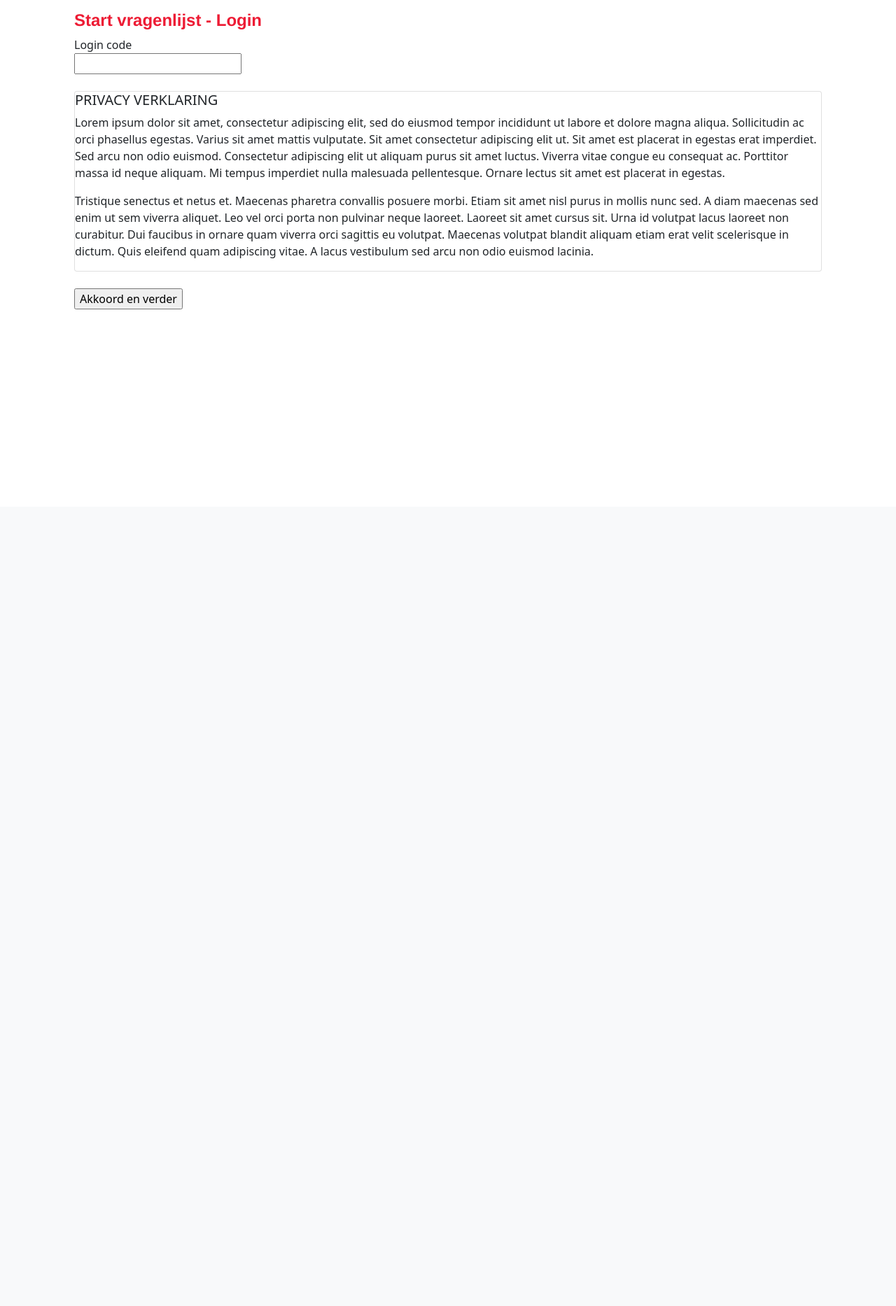
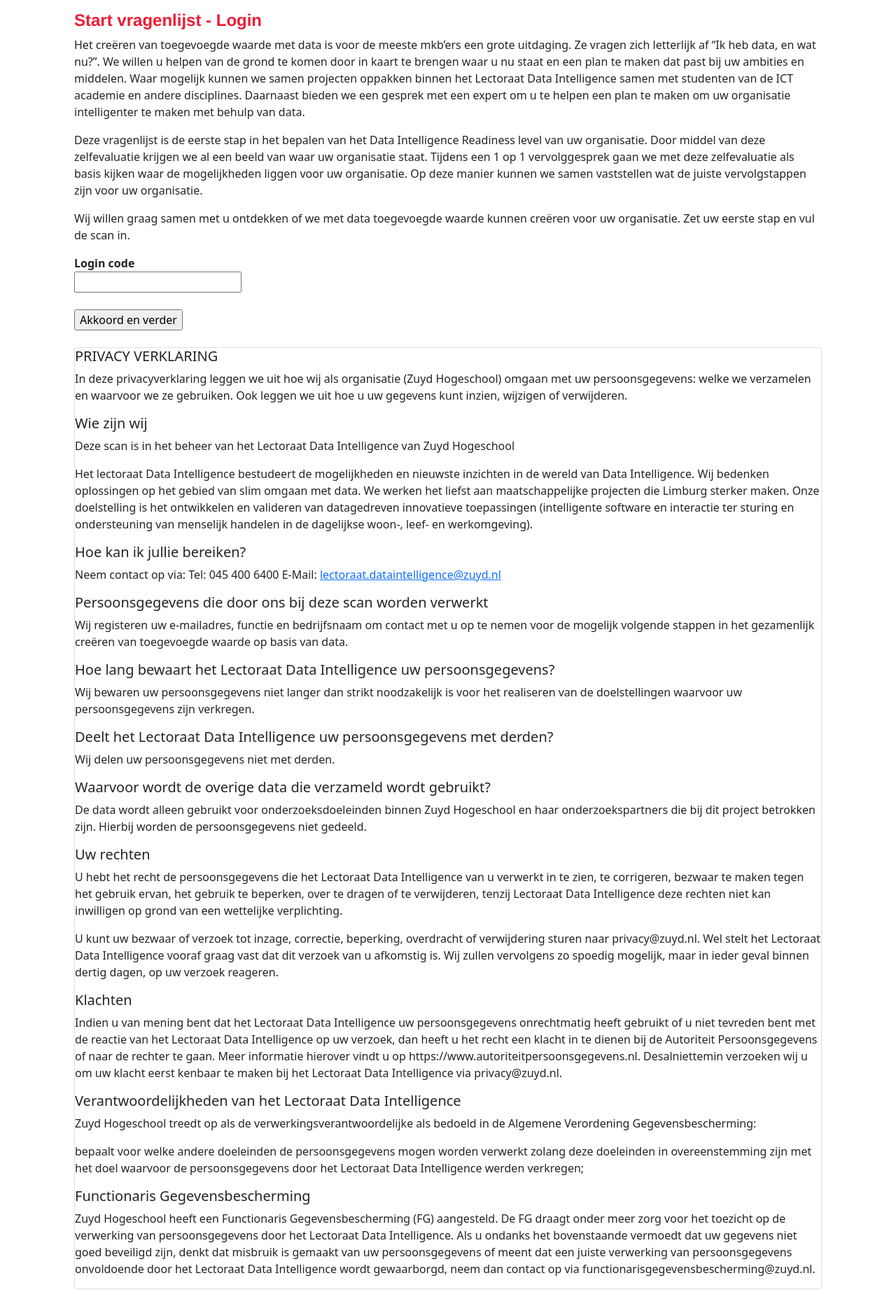
Before and after one commit to Shannendorf/DataEnWatNu, a Flask app: page /questions/start in a window 1280 px wide. Shown: the part 76-1942 px from the top of the page at 70% size. Before the commit the page ends 518 px from the top, so only its background shows below. Run offline with Flask 2, Linux system fonts and the light colour scheme; some libraries are stand-ins or nearby versions.

Commit message:
Inserted texts and small changes

```diff
--- a/src/blueprints/questions/forms.py
+++ b/src/blueprints/questions/forms.py
@@ -137,9 +137,9 @@ branch_options = [
 class IntroFormNoListSelection(FlaskForm):
     has_selection = False
     company = StringField("Bedrijfsnaam", validators=[DataRequired(message="Dit veld is verplicht")])
-    email = StringField("Email", validators=[DataRequired(message="Dit veld is verplicht"), Email(message="Geen valide e-mail adres")])
+    email = StringField("Email", validators=[DataRequired(message="Dit veld is verplicht"), Email(message="Geen valide e-mailadres")])
     branch = SelectField("Bedrijfsbranch", choices=branch_options)
-    company_size = StringField("Bedrijfsgrote", validators=[DataRequired(message="Dit veld is verplicht")])
+    company_size = StringField("Bedrijfsgrootte", validators=[DataRequired(message="Dit veld is verplicht")])
     participant_function = StringField("Uw functie", validators=[DataRequired(message="Dit veld is verplicht")])
     submit = SubmitField("Start vragenlijst")
 
@@ -147,9 +147,9 @@ class IntroFormNoListSelection(FlaskForm):
 class IntroForm(FlaskForm):
     has_selection = True
     company = StringField("Bedrijfsnaam", validators=[DataRequired(message="Dit veld is verplicht")])
-    email = StringField("Email", validators=[DataRequired(message="Dit veld is verplicht"), Email(message="Geen valide e-mail adres")])
+    email = StringField("Email", validators=[DataRequired(message="Dit veld is verplicht"), Email(message="Geen valide e-mailadres")])
     branch = SelectField("Bedrijfsbranch", choices=branch_options)
-    company_size = StringField("Bedrijfsgrote", validators=[DataRequired(message="Dit veld is verplicht")])
+    company_size = StringField("Bedrijfsgrootte", validators=[DataRequired(message="Dit veld is verplicht")])
     participant_function = StringField("Uw functie", validators=[DataRequired(message="Dit veld is verplicht")])
     selection = SelectField("Select one")
     submit = SubmitField("Select")
--- a/src/blueprints/questions/routes.py
+++ b/src/blueprints/questions/routes.py
@@ -134,8 +134,8 @@ def advice():
     if form.validate_on_submit():
         email_address = [form.answer.data]
         send_email('Data en wat nu rapport', current_app.config['ADMINS'][0], email_address, 'In de bijlage treft u het Data en wat nu rapport aan.', 'In de bijlage treft u het Data en wat nu rapport aan.', session_id)
-    return render_template('advice.html', extra_text="Dit is de eindpagina",
-        title="Eindpagina", form=EmailForm(), groups_dict=groups_dict, case_id=case.id)
+    return render_template('advice.html', extra_text="Onderstaand kunt u uw resultaten zien en het bijbehorende rapport downloaden.",
+        title="Overzicht Resultaten", form=EmailForm(), groups_dict=groups_dict, case_id=case.id)
 
 # Route for report download
 @bp.route('/report', methods=['GET'])
--- a/src/models.py
+++ b/src/models.py
@@ -69,7 +69,7 @@ class Answer(Model):
                     LikertOption.group_id == self.group,
                     LikertOption.value == int(self.answer)))\
                 .first()
-            return f"{option.text} ({option.value})"
+            return f"{option.text}"
         return self.answer
 
 
--- a/src/templates/advice.html
+++ b/src/templates/advice.html
@@ -9,7 +9,7 @@
 <br><br>
 <div class="row">
   <div class="col-md-{% if col_size %}{{ col_size }}{% else %}4{% endif %}">
-    <a href="{{ url_for('questions.report') }}" target="_blank" role="button">Download report</a>
+    <a href="{{ url_for('questions.report') }}" target="_blank" role="button">Download rapport</a>
   </div>
 </div>
 <div class="row">
@@ -17,7 +17,7 @@
 </div>
 <br>
 <div>
-  <h2>Advies</h2>
+  <h2>Resultaten</h2>
   {% for group in groups_dict["groups"] %}
     {% if groups_dict[group]["group"].group_type == "likert" %}
       <hr>
--- a/src/templates/login.html
+++ b/src/templates/login.html
@@ -3,30 +3,85 @@
 {% block app_content %}
 <div class="container">
   <h4>Start vragenlijst - Login</h4>
+  <p>
+    Het creëren van toegevoegde waarde met data is voor de meeste mkb’ers een grote uitdaging. Ze vragen zich letterlijk af “Ik heb data, en wat nu?”. We willen u helpen van de grond te komen door in kaart te brengen waar u nu staat en een plan te maken dat past bij uw ambities en middelen. Waar mogelijk kunnen we samen projecten oppakken binnen het Lectoraat Data Intelligence samen met studenten van de ICT academie en andere disciplines. Daarnaast bieden we een gesprek met een expert om u te helpen een plan te maken om uw organisatie intelligenter te maken met behulp van data.
+  </p>
+  <p>
+    Deze vragenlijst is de eerste stap in het bepalen van het Data Intelligence Readiness level van uw organisatie. Door middel van deze zelfevaluatie krijgen we al een beeld van waar uw organisatie staat. Tijdens een 1 op 1 vervolggesprek gaan we met deze zelfevaluatie als basis kijken waar de mogelijkheden liggen voor uw organisatie. Op deze manier kunnen we samen vaststellen wat de juiste vervolgstappen zijn voor uw organisatie.
+  </p>
+  <p>
+    Wij willen graag samen met u ontdekken of we met data toegevoegde waarde kunnen creëren voor uw organisatie. Zet uw eerste stap en vul de scan in.
+  </p>
 </div>
 <form action="" method="post">
   {{ form.hidden_tag() }}
 
   <div class="container" id="login-form">
-    {{ form.code.label }}<br>
+    <strong>{{ form.code.label }}</strong><br>
     {{ form.code() }}<br>
     <br>
+    {{ form.submit() }}<br><br>
 
     <div class="card" id="privacy">
-      <h5>
-        PRIVACY VERKLARING
-      </h5>
+      <h5>PRIVACY VERKLARING</h5>
       <p>
-        Lorem ipsum dolor sit amet, consectetur adipiscing elit, sed do eiusmod tempor incididunt ut labore et dolore magna aliqua. Sollicitudin ac orci phasellus egestas. Varius sit amet mattis vulputate. Sit amet consectetur adipiscing elit ut. Sit amet est placerat in egestas erat imperdiet. Sed arcu non odio euismod. Consectetur adipiscing elit ut aliquam purus sit amet luctus. Viverra vitae congue eu consequat ac. Porttitor massa id neque aliquam. Mi tempus imperdiet nulla malesuada pellentesque. Ornare lectus sit amet est placerat in egestas.
+        In deze privacyverklaring leggen we uit hoe wij als organisatie (Zuyd Hogeschool) omgaan met uw persoonsgegevens: welke we verzamelen en waarvoor we ze gebruiken. Ook leggen we uit hoe u uw gegevens kunt inzien, wijzigen of verwijderen.
+      </p>
+      <h5>Wie zijn wij</h5>
+      <p>
+        Deze scan is in het beheer van het Lectoraat Data Intelligence van Zuyd Hogeschool
       </p>
       <p>
-        Tristique senectus et netus et. Maecenas pharetra convallis posuere morbi. Etiam sit amet nisl purus in mollis nunc sed. A diam maecenas sed enim ut sem viverra aliquet. Leo vel orci porta non pulvinar neque laoreet. Laoreet sit amet cursus sit. Urna id volutpat lacus laoreet non curabitur. Dui faucibus in ornare quam viverra orci sagittis eu volutpat. Maecenas volutpat blandit aliquam etiam erat velit scelerisque in dictum. Quis eleifend quam adipiscing vitae. A lacus vestibulum sed arcu non odio euismod lacinia.
+        Het lectoraat Data Intelligence bestudeert de mogelijkheden en nieuwste inzichten in de wereld van Data Intelligence. Wij bedenken oplossingen op het gebied van slim omgaan met data. We werken het liefst aan maatschappelijke projecten die Limburg sterker maken. Onze doelstelling is het ontwikkelen en valideren van datagedreven innovatieve toepassingen (intelligente software en interactie ter sturing en ondersteuning van menselijk handelen in de dagelijkse woon-, leef- en werkomgeving).
+      </p>
+      <h5>Hoe kan ik jullie bereiken? </h5>
+      <p>
+        Neem contact op via:
+        Tel: 045 400 6400
+        E-Mail: <a href="mailto:lectoraat.dataintelligence@zuyd.nl">lectoraat.dataintelligence@zuyd.nl</a>
+      </p>
+      <h5>Persoonsgegevens die door ons bij deze scan worden verwerkt </h5>
+      <p>
+        Wij registeren uw e-mailadres, functie en bedrijfsnaam om contact met u op te nemen voor de mogelijk volgende stappen in het gezamenlijk creëren van toegevoegde waarde op basis van data.
+      </p>
+      <h5>Hoe lang bewaart het Lectoraat Data Intelligence uw persoonsgegevens? </h5>
+      <p>
+        Wij bewaren uw persoonsgegevens niet langer dan strikt noodzakelijk is voor het realiseren van de doelstellingen waarvoor uw persoonsgegevens zijn verkregen.
+      </p>
+      <h5>Deelt het Lectoraat Data Intelligence uw persoonsgegevens met derden?</h5>
+      <p>
+        Wij delen uw persoonsgegevens niet met derden.
+      </p>
+      <h5>Waarvoor wordt de overige data die verzameld wordt gebruikt?</h5>
+      <p>
+        De data wordt alleen gebruikt voor onderzoeksdoeleinden binnen Zuyd Hogeschool en haar onderzoekspartners die bij dit project betrokken zijn. Hierbij worden de persoonsgegevens niet gedeeld.
+      </p>
+      <h5>Uw rechten</h5>
+      <p>
+        U hebt het recht de persoonsgegevens die het Lectoraat Data Intelligence van u verwerkt in te zien, te corrigeren, bezwaar te maken tegen het gebruik ervan, het gebruik te beperken, over te dragen of te verwijderen, tenzij Lectoraat Data Intelligence deze rechten niet kan inwilligen op grond van een wettelijke verplichting.
+      </p>
+      <p>
+        U kunt uw bezwaar of verzoek tot inzage, correctie, beperking, overdracht of verwijdering sturen naar privacy@zuyd.nl. Wel stelt het Lectoraat Data Intelligence vooraf graag vast dat dit verzoek van u afkomstig is. Wij zullen vervolgens zo spoedig mogelijk, maar in ieder geval binnen dertig dagen, op uw verzoek reageren.
+      </p>
+      <h5>Klachten</h5>
+      <p>
+        Indien u van mening bent dat het Lectoraat Data Intelligence uw persoonsgegevens onrechtmatig heeft gebruikt of u niet tevreden bent met de reactie van het Lectoraat Data Intelligence op uw verzoek, dan heeft u het recht een klacht in te dienen bij de Autoriteit Persoonsgegevens of naar de rechter te gaan. Meer informatie hierover vindt u op https://www.autoriteitpersoonsgegevens.nl. Desalniettemin verzoeken wij u om uw klacht eerst kenbaar te maken bij het Lectoraat Data Intelligence via privacy@zuyd.nl.
+      </p>
+      <h5>Verantwoordelijkheden van het Lectoraat Data Intelligence</h5>
+      <p>
+        Zuyd Hogeschool treedt op als de verwerkingsverantwoordelijke als bedoeld in de Algemene Verordening Gegevensbescherming:
+      </p>
+      <p>
+        bepaalt voor welke andere doeleinden de persoonsgegevens mogen worden verwerkt zolang deze doeleinden in overeenstemming zijn met het doel waarvoor de persoonsgegevens door het Lectoraat Data Intelligence werden verkregen;
+      </p>
+      <h5>Functionaris Gegevensbescherming</h5>
+      <p>
+        Zuyd Hogeschool heeft een Functionaris Gegevensbescherming (FG) aangesteld. De FG draagt onder meer zorg voor het toezicht op de verwerking van persoonsgegevens door het Lectoraat Data Intelligence. Als u ondanks het bovenstaande vermoedt dat uw gegevens niet goed beveiligd zijn, denkt dat misbruik is gemaakt van uw persoonsgegevens of meent dat een juiste verwerking van persoonsgegevens onvoldoende door het Lectoraat Data Intelligence wordt gewaarborgd, neem dan contact op via functionarisgegevensbescherming@zuyd.nl.
       </p>
     </div>
 
     <br>
 
-    {{ form.submit() }}
   </div>
 </form>
 {% endblock %}
```
Also changed, not shown: tools/fill_db.py (+32 -32 lines), 2 other files.
